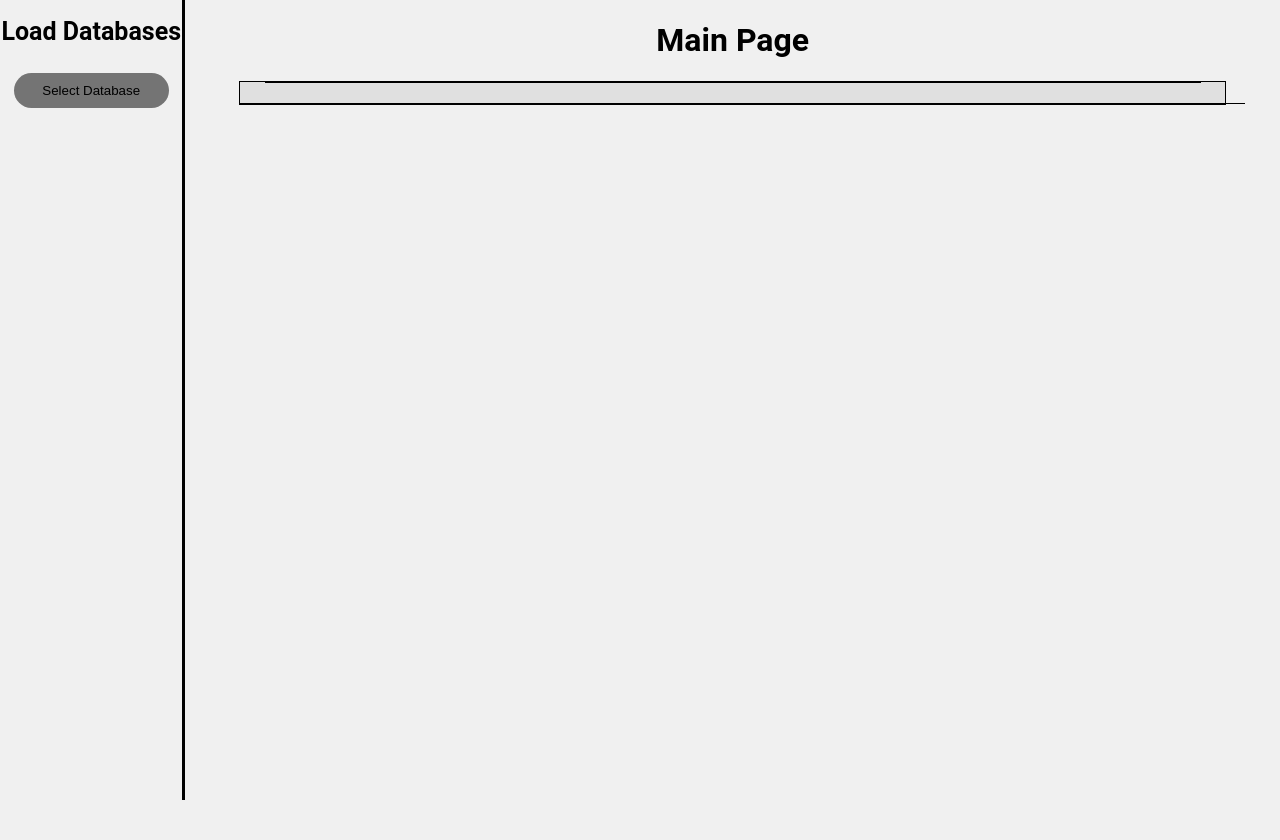
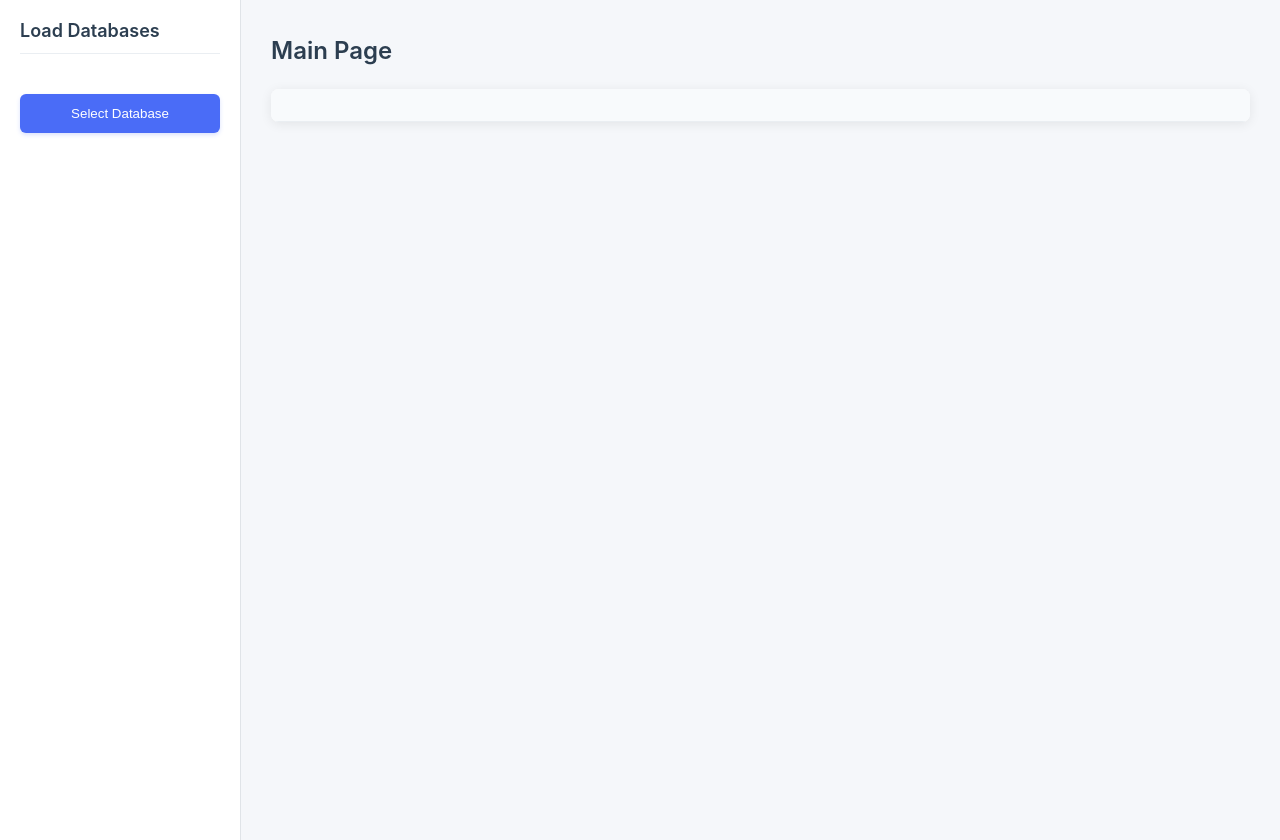
Before and after one commit to enVId-tech/DB-Reader-Electron-App, a React (Vite) app: page / in a window 1280 px wide. Before the commit the page ends 800 px from the top, so only its background shows below. Built offline with nearby package versions, Linux system fonts and the light colour scheme.

Commit message:
style(project): restyle main page to be more user friendly

```diff
--- a/package.json
+++ b/package.json
@@ -42,6 +42,7 @@
   },
   "license": "MIT",
   "dependencies": {
+    "db-reader-electron-app": "file:",
     "electron-squirrel-startup": "^1.0.1",
     "react": "^19.0.0",
     "react-dom": "^19.0.0",
--- a/src/pages/main.scss
+++ b/src/pages/main.scss
@@ -1,6 +1,6 @@
 body {
-  background-color: #f0f0f0;
-  font-family: 'Roboto', sans-serif;
+  background-color: #f5f7fa;
+  font-family: 'Inter', 'Roboto', sans-serif;
   margin: 0;
   padding: 0;
   font-size: 16px;
@@ -8,119 +8,180 @@ body {
   height: 100vh;
   width: 100vw;
   overflow: hidden;
+  color: #333;
 
   .main {
     width: 100%;
-    display: flex;
-    justify-content: center;
-    align-items: center;
-    flex-direction: column;
+    height: 100%;
 
     .main-content {
       display: flex;
-      justify-content: space-between;
-      align-items: center;
-      flex-direction: row;
+      height: 100%;
       width: 100%;
 
       .left-nav {
         height: 100vh;
-        width: 15%;
+        width: 240px;
         display: flex;
         flex-direction: column;
-        text-align: center;
-        align-items: center;
-        background-color: #f0f0f0;
-        border-right: 3px solid black;
-        padding:0;
-        margin:0;
-
+        background-color: #ffffff;
+        border-right: 1px solid #e0e4e8;
+        box-shadow: 2px 0 8px rgba(0, 0, 0, 0.05);
+        padding: 20px 0;
+        overflow-y: auto;
 
         .left-nav-title {
-          font-size: 25px;
+          font-size: 18px;
+          font-weight: 600;
+          margin: 0 20px 24px;
+          color: #2c3e50;
+          padding-bottom: 12px;
+          border-bottom: 1px solid #eaeef2;
         }
 
-        button {
-            width: 85%;
-            padding: 10px;
-            margin: 10px;
-            border: none;
-            background-color: #747474;
-            border-radius: 20px;
+        .left-nav-item {
+          padding: 10px 20px;
+          margin: 4px 0;
+          border-radius: 4px;
+          transition: background-color 0.2s;
           cursor: pointer;
-            transition: 0.3s;
 
           &:hover {
-                background-color: #e0e0e0;
+            background-color: #f0f4f8;
           }
+
+          &.active {
+            background-color: #e8f0fe;
+          }
+
+          .left-nav-item-text {
+            margin: 0;
+            font-size: 14px;
+            white-space: nowrap;
+            overflow: hidden;
+            text-overflow: ellipsis;
+          }
+        }
+
+        .left-nav-button {
+          width: calc(100% - 40px);
+          padding: 12px;
+          margin: 16px 20px;
+          border: none;
+          background-color: #4a6cf7;
+          color: white;
+          border-radius: 6px;
+          cursor: pointer;
+          font-weight: 500;
+          transition: background-color 0.2s;
+          box-shadow: 0 2px 4px rgba(74, 108, 247, 0.2);
+
+          &:hover {
+            background-color: #3a5ce5;
+          }
+
+          &:active {
+            transform: translateY(1px);
+          }
+        }
+
+        p {
+          font-size: 13px;
+          color: #666;
+          margin: 0 20px;
+          padding: 0;
         }
       }
 
       .right-content {
+        flex: 1;
         height: 100vh;
-        width: 90%;
         display: flex;
         flex-direction: column;
-        justify-content: flex-start;
-        align-items: center;
+        padding: 20px 30px;
+        overflow-y: auto;
+        background-color: #f5f7fa;
+
+        .main-content-title {
+          font-size: 24px;
+          font-weight: 600;
+          margin-bottom: 24px;
+          color: #2c3e50;
+        }
 
         .data {
-            width: 90%;
-            display: flex;
-            justify-content: space-between;
-            align-items: center;
-            flex-direction: row;
-            border: 1px solid black;
-            background-color: #e0e0e0;
+          width: 100%;
+          background-color: #ffffff;
+          border-radius: 8px;
+          box-shadow: 0 2px 12px rgba(0, 0, 0, 0.08);
+          overflow: hidden;
 
           .error {
-              color: red;
-              font-size: 5vw;
-              align-items: center;
+            color: #e74c3c;
+            font-size: 18px;
             text-align: center;
-            }
-
-            .data-title {
-                font-size: 20px;
-            }
-
-            .data-content {
-                font-size: 15px;
+            padding: 40px;
           }
 
           .main-content {
             display: flex;
             flex-direction: column;
+            width: 100%;
+            padding: 0;
 
             .tables-header {
               display: flex;
-              text-align: left;
-              width: 95%;
-              justify-content: space-between;
-              border-bottom: 1px solid black;
+              padding: 16px 24px;
+              background-color: #f8fafc;
+              border-bottom: 1px solid #eaeef2;
+
+              h1.tableNames {
+                font-size: 16px;
+                font-weight: 600;
+                margin: 0 20px 0 0;
+                color: #4a6cf7;
+                padding: 4px 12px;
+                border-radius: 4px;
+                background-color: #e8f0fe;
+              }
             }
 
             .table-data {
-              display: grid;
               width: 100%;
+              border-collapse: collapse;
 
               thead {
-                width: 100%;
-                display: grid;
-
                 tr {
-                  display: flex;
-                  width: 100%;
-                  justify-content: space-between;
-                  align-items: center;
-                  border-bottom: 1px solid black;
-                  padding: 10px;
+                  background-color: #f8fafc;
 
                   th {
-                    width: 20%;
-                    display: flex;
-                    justify-content: center;
-                    align-items: center;
+                    padding: 14px 20px;
+                    text-align: left;
+                    font-weight: 600;
+                    color: #4a5568;
+                    border-bottom: 2px solid #eaeef2;
+                    white-space: nowrap;
+                  }
+                }
+              }
+
+              tbody {
+                tr {
+                  border-bottom: 1px solid #eaeef2;
+                  transition: background-color 0.2s;
+
+                  &:hover {
+                    background-color: #f9fafb;
+                  }
+
+                  &:last-child {
+                    border-bottom: none;
+                  }
+
+                  td {
+                    padding: 12px 20px;
+                    color: #4a5568;
+                    font-size: 14px;
                   }
                 }
               }
```
Also changed, not shown: main.js (added, +7 -0 lines), 2 other files (tests, documents, lock files or other folders). Lines whose indentation alone changed are shown as unchanged.
